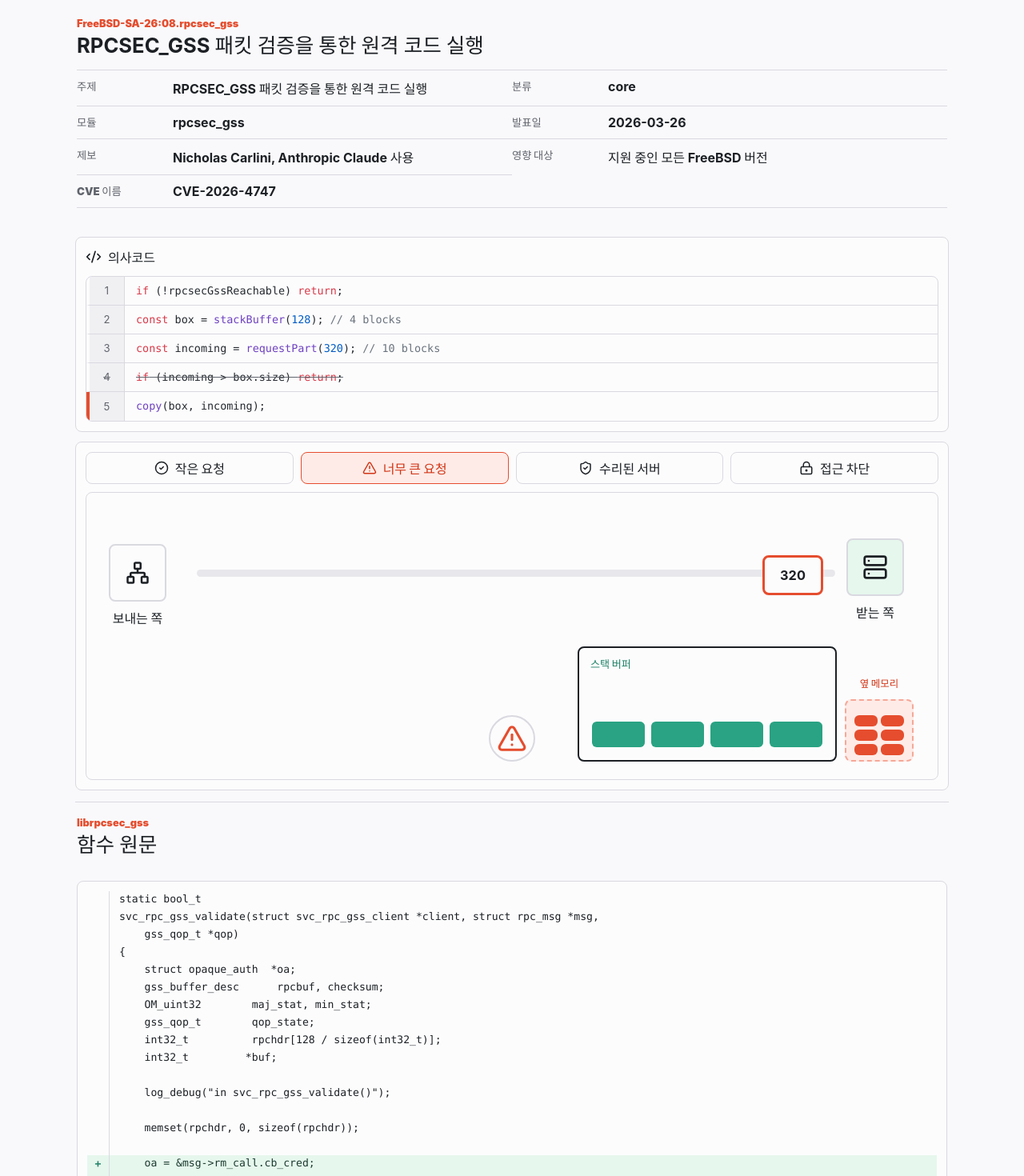
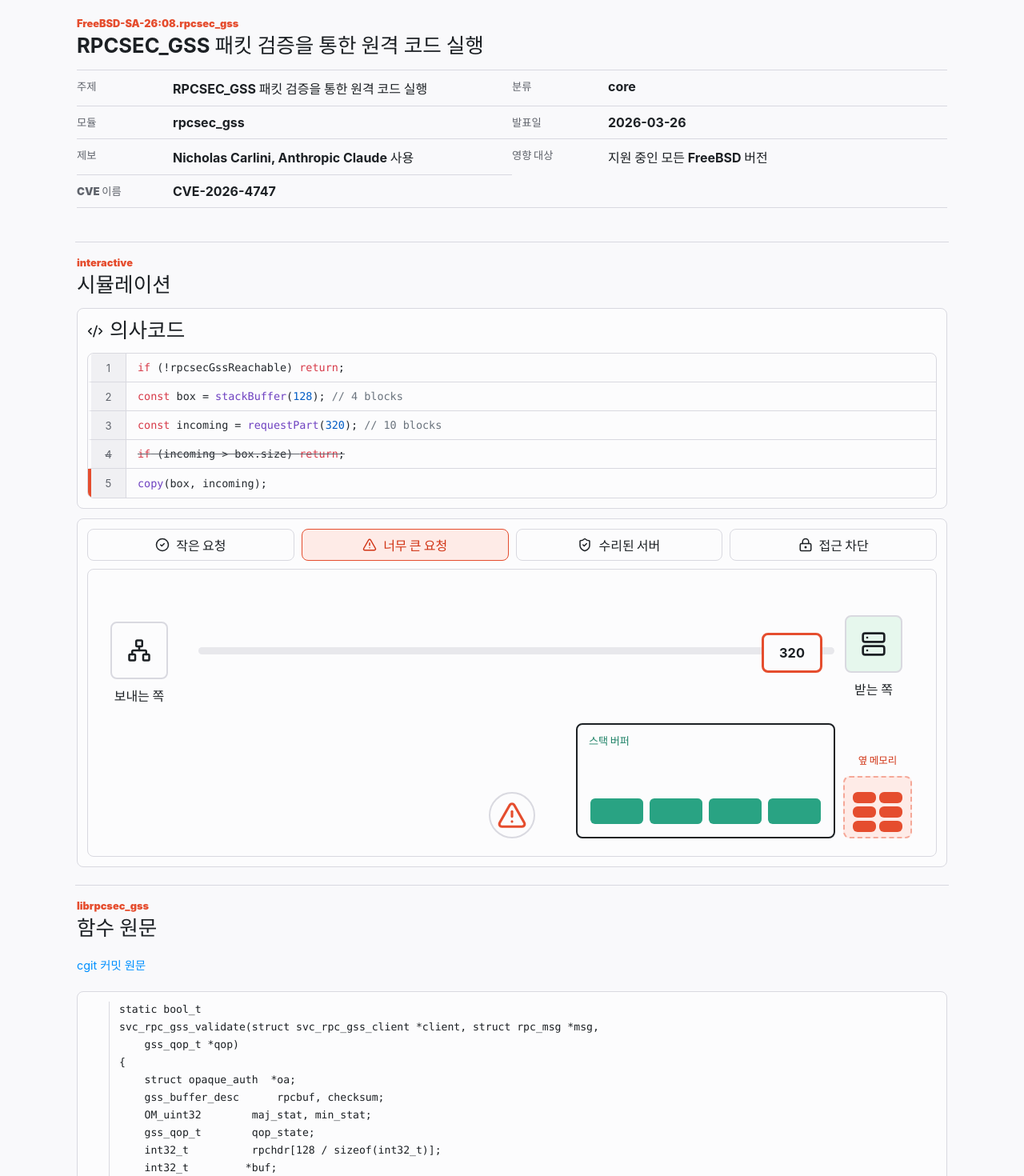
Before and after one commit to yabsed/Mythos-Study, a React (Vite) app: page / in a window 1280 px wide. Shown: the top 1470 px of the page at 80% size. Built offline with nearby package versions, Linux system fonts and the light colour scheme.

Commit message:
UI 완성!

```diff
--- a/src/main.tsx
+++ b/src/main.tsx
@@ -258,6 +258,12 @@ function App() {
     <main className="app-shell">
       <AdvisoryTitle />
 
+      <article className="interactive-section">
+        <header className="section-header">
+          <p className="advisory-kicker">interactive</p>
+          <h2>시뮬레이션</h2>
+        </header>
+
         <section className="support-row">
           <CodeLens state={state} story={story} />
         </section>
@@ -269,6 +275,7 @@ function App() {
           story={story}
           playScene={playScene}
         />
+      </article>
 
       <PatchReference />
 
@@ -465,6 +472,11 @@ function PatchReference() {
       </header>
 
       <section className="patch-section">
+        <div className="source-line">
+          <a href="https://cgit.freebsd.org/src/commit/?id=1b00fdc1f3cd1311e4b52be253e0fecbca35941d" target="_blank" rel="noreferrer">
+            cgit 커밋 원문
+          </a>
+        </div>
         <pre className="code-block source-code function-diff">
           <code>
             {functionDiffLines.map((line, index) => (
@@ -528,6 +540,11 @@ function AdvisoryTitle() {
 function AdvisoryTranslation() {
   return (
     <article className="advisory">
+      <header className="advisory-header">
+        <p className="advisory-kicker">FreeBSD advisory</p>
+        <h2>권고문 번역</h2>
+      </header>
+
       <p className="advisory-intro">
         FreeBSD 보안 권고의 각 필드, 보안 브랜치, 아래 섹션에 대한 일반 정보는{" "}
         <a href="https://security.FreeBSD.org/" target="_blank" rel="noreferrer">
--- a/src/styles.css
+++ b/src/styles.css
@@ -509,6 +509,13 @@ h1 {
   border-top: 0;
 }
 
+.interactive-section {
+  margin-top: 14px;
+  padding: 18px 2px 8px;
+  border-top: 1px solid var(--line);
+  color: var(--text);
+}
+
 .patch-reference {
   margin-top: 14px;
   padding: 18px 2px 8px;
@@ -528,6 +535,12 @@ h1 {
   margin-bottom: 14px;
 }
 
+.section-header {
+  display: grid;
+  gap: 5px;
+  margin-bottom: 14px;
+}
+
 .advisory-kicker {
   color: var(--danger);
   font-size: 0.8rem;
@@ -535,6 +548,7 @@ h1 {
 }
 
 .patch-reference h2,
+.interactive-section h2,
 .advisory h2 {
   font-size: clamp(1.3rem, 2vw, 1.8rem);
   line-height: 1.2;
```
Also changed, not shown: 5 other files (tests, documents, lock files or other folders). Lines whose indentation alone changed are shown as unchanged.
